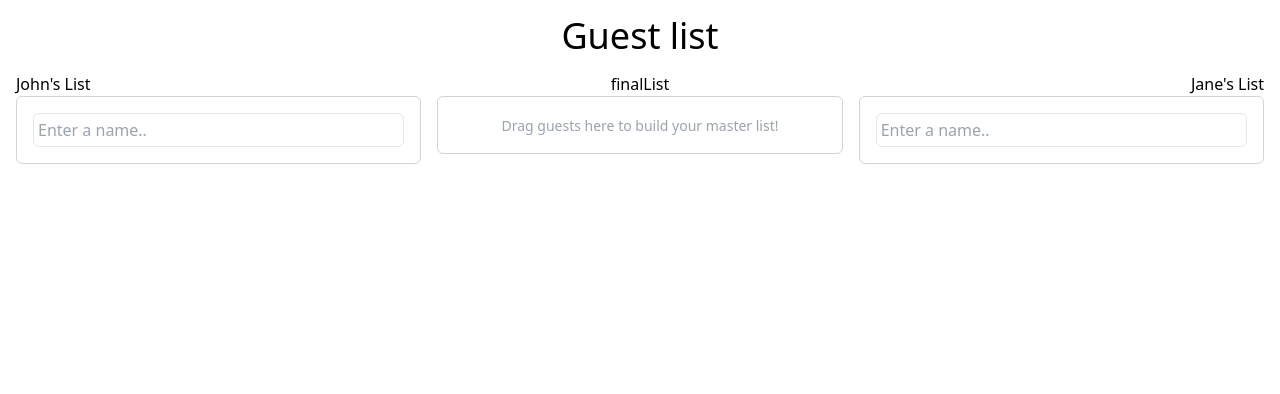
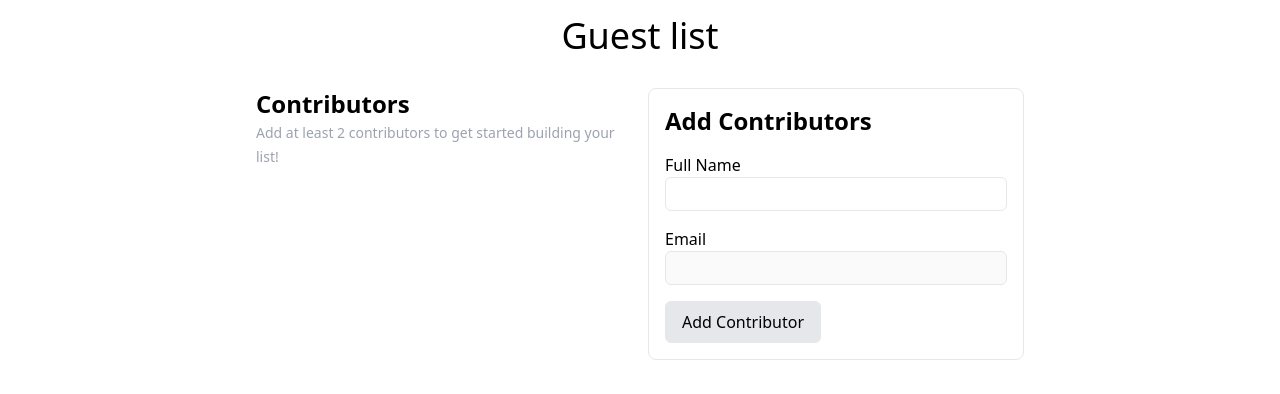
Before and after one commit to NathanDowner/guest-list, a React (Vite) app: page / in a window 1280 px wide. Shown: the top 394 px of the page. Built offline with nearby package versions, Linux system fonts and the light colour scheme; the HTML template or start-up script is replaced by a standard one.

Commit message:
create add contributor page

```diff
--- a/package.json
+++ b/package.json
@@ -12,10 +12,12 @@
   "dependencies": {
     "@reduxjs/toolkit": "^1.9.7",
     "@types/react-beautiful-dnd": "^13.1.5",
+    "formik": "^2.4.5",
     "react": "^18.2.0",
     "react-beautiful-dnd": "^13.1.1",
     "react-dom": "^18.2.0",
-    "react-redux": "^8.1.3"
+    "react-redux": "^8.1.3",
+    "yup": "^1.3.2"
   },
   "devDependencies": {
     "@types/react": "^18.2.15",
--- a/src/App.tsx
+++ b/src/App.tsx
@@ -1,3 +1,4 @@
+import AddContributorsForm from './components/AddContributorsForm';
 import MainComponent from './components/MainComponent';
 import { selectContributors } from './store/contributorSlice';
 import { useAppSelector } from './store/hooks';
@@ -11,7 +12,7 @@ function App() {
         <header>
           <h1 className="text-4xl text-center">Guest list</h1>
         </header>
-        {contributors.length ? <MainComponent /> : <div>uh oh</div>}
+        {contributors.length ? <MainComponent /> : <AddContributorsForm />}
       </div>
     </>
   );
--- /dev/null
+++ b/src/components/AddContributorsForm.tsx
@@ -0,0 +1,111 @@
+import * as Yup from 'yup';
+import { useFormik } from 'formik';
+import {
+  Contributor,
+  CreateContributorDto,
+} from '../models/contributor.interface';
+import { useState } from 'react';
+import { createUUID } from '../utils';
+import { useAppDispatch } from '../store/hooks';
+import { bulkAddContributors } from '../store/contributorSlice';
+
+const AddContributorsForm = () => {
+  const dispatch = useAppDispatch();
+  const [contributors, setContributors] = useState<Contributor[]>([]);
+  const { values, errors, touched, handleSubmit, handleChange, handleBlur } =
+    useFormik<CreateContributorDto>({
+      initialValues: {
+        name: '',
+      },
+      validationSchema: Yup.object({
+        name: Yup.string().required(),
+      }),
+      onSubmit: (values, { resetForm }) => {
+        setContributors((prevContributors) => [
+          ...prevContributors,
+          { id: createUUID(), name: values.name },
+        ]);
+        resetForm();
+      },
+    });
+
+  const submitContributors = () => {
+    dispatch(bulkAddContributors(contributors));
+  };
+
+  return (
+    <div className="grid grid-cols-2 gap-4 mt-8 max-w-3xl mx-auto">
+      {/* list to be confirmed */}
+
+      <div className="">
+        <header>
+          <h2 className="text-2xl font-semibold">Contributors</h2>
+        </header>
+        <ol className=" list-decimal ml-4">
+          {contributors.map((contributor) => (
+            <li className="rounded-md mb-2" key={contributor.id}>
+              {contributor.name}
+            </li>
+          ))}
+        </ol>
+        {contributors.length < 2 ? (
+          <span className="text-sm text-gray-400">
+            Add at least 2 contributors to get started building your list!
+          </span>
+        ) : (
+          <button
+            onClick={submitContributors}
+            className="border py-2 px-4 mt-4  text-sm rounded-md bg-gray-200 hover:bg-gray-300"
+            type="button"
+          >
+            Start building the list!
+          </button>
+        )}
+      </div>
+
+      <div className="border rounded-lg p-4">
+        <header className="mb-4">
+          <h2 className="text-2xl font-semibold">Add Contributors</h2>
+        </header>
+        <form className="space-y-4" onSubmit={handleSubmit}>
+          <div>
+            <label htmlFor="name">
+              Full Name
+              <input
+                className="border w-full rounded-md p-1"
+                type="text"
+                name="name"
+                id="name"
+                value={values.name}
+                onChange={handleChange}
+                onBlur={handleBlur}
+              />
+            </label>
+          </div>
+
+          <div>
+            <label htmlFor="name">
+              Email
+              <input
+                className="border w-full rounded-md p-1"
+                type="text"
+                name="email"
+                id="email"
+                disabled
+              />
+            </label>
+          </div>
+
+          <button
+            className="border py-2 px-4 rounded-md bg-gray-200 hover:bg-gray-300"
+            type="submit"
+          >
+            Add Contributor
+          </button>
+        </form>
+      </div>
+    </div>
+  );
+};
+
+export default AddContributorsForm;
--- a/src/models/contributor.interface.ts
+++ b/src/models/contributor.interface.ts
@@ -2,3 +2,5 @@ export interface Contributor {
   name: string;
   id: string;
 }
+
+export type CreateContributorDto = Omit<Contributor, 'id'>;
--- a/src/store/contributorSlice.ts
+++ b/src/store/contributorSlice.ts
@@ -3,11 +3,7 @@
 import { PayloadAction, createSlice } from '@reduxjs/toolkit';
 import { Contributor } from '../models/contributor.interface';
 import { RootState } from './store';
-
-interface AddContributorPayload {
-  name: string;
-  id: string;
-}
+import { act } from 'react-dom/test-utils';
 
 interface RemoveContributorPayload {
   id: string;
@@ -18,18 +14,18 @@ interface ContributorsState {
 }
 
 const initialState: ContributorsState = {
-  contributors: [
-    { name: 'John', id: '1' },
-    { name: 'Jane', id: '2' },
-  ],
+  contributors: [],
 };
 
 export const contributorsSlice = createSlice({
   name: 'contributors',
   initialState,
   reducers: {
-    addContributor: (state, action: PayloadAction<AddContributorPayload>) => {
+    addContributor: (state, action: PayloadAction<Contributor>) => {
       state.contributors.push(action.payload);
+    },
+    bulkAddContributors: (state, action: PayloadAction<Contributor[]>) => {
+      state.contributors = action.payload;
     },
     removeContributor: (
       state,
@@ -43,7 +39,8 @@ export const contributorsSlice = createSlice({
   },
 });
 
-export const { addContributor, removeContributor } = contributorsSlice.actions;
+export const { addContributor, bulkAddContributors, removeContributor } =
+  contributorsSlice.actions;
 
 // Selectors
 export const selectContributors = (state: RootState) =>
```
Also changed, not shown: 1 other file (tests, documents, lock files or other folders).
